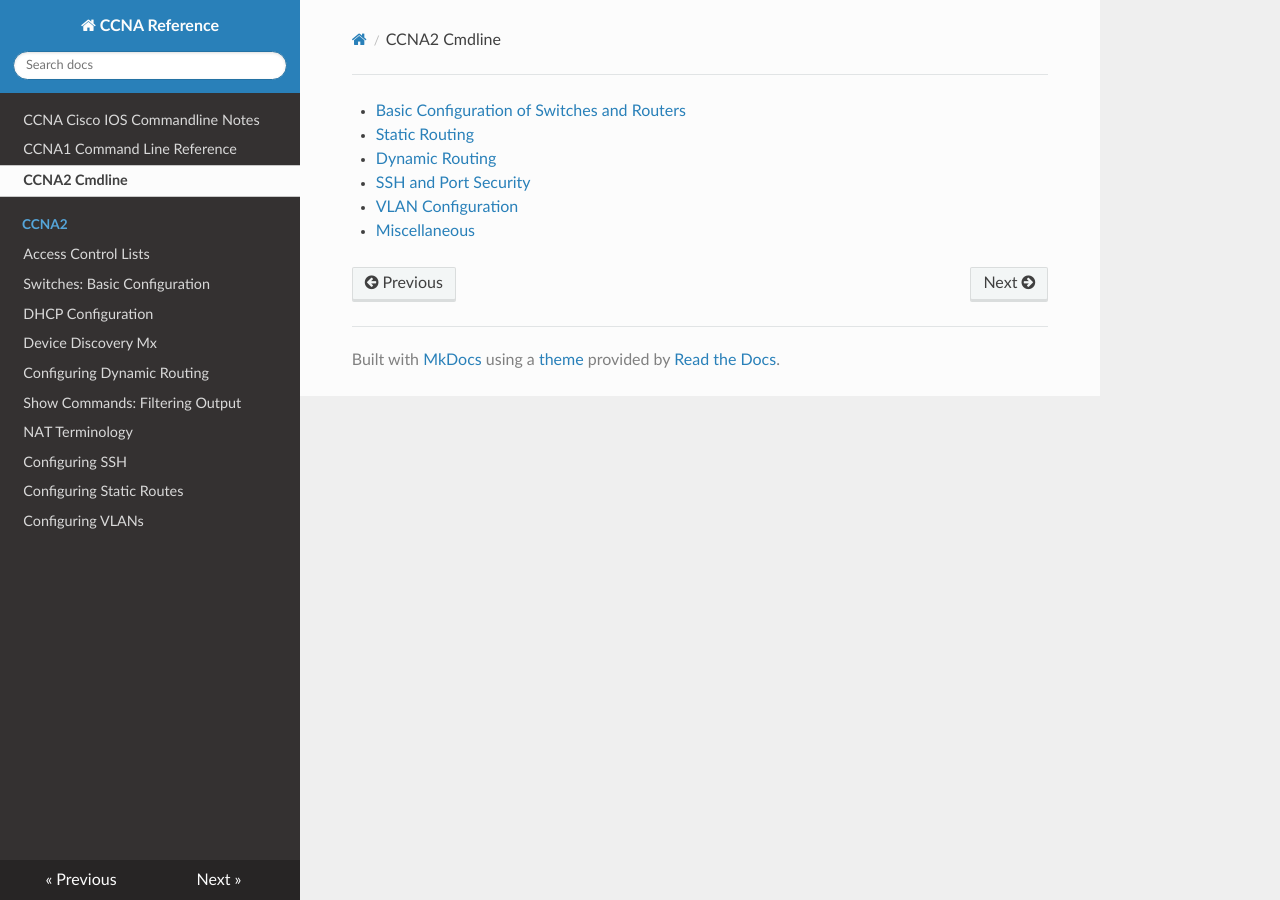
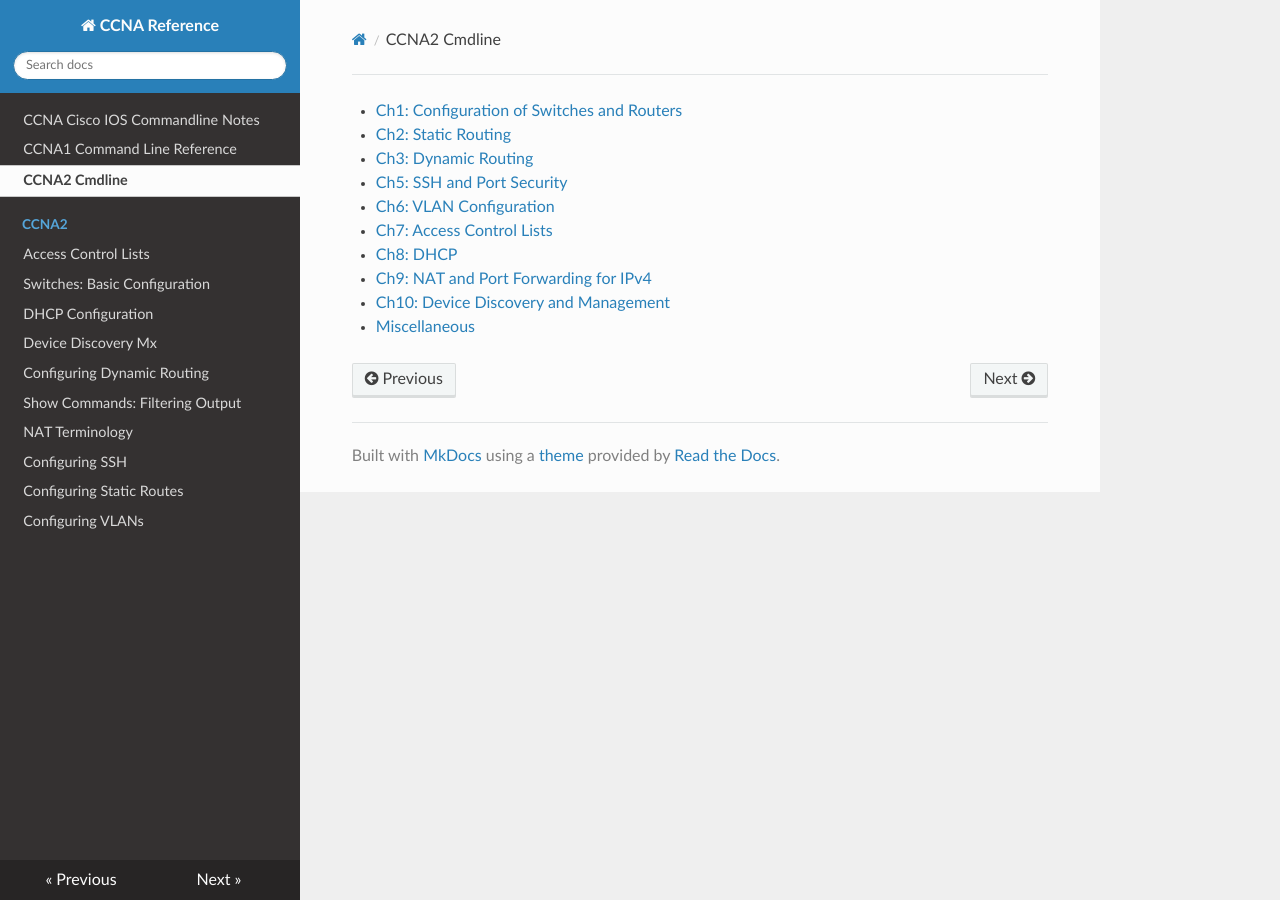
Before and after one commit to dotneko/ccna-ref, an MkDocs documentation site: the page built from docs/CCNA2_Cmdline.md, in a window 1280 px wide. Built offline with MkDocs 1.6.1, drawn with Linux system fonts in a browser that asks for light colours; nearby versions of some CDN libraries.

Commit message:
Update CCNA index

```diff
--- a/docs/CCNA2_Cmdline.md
+++ b/docs/CCNA2_Cmdline.md
@@ -1,6 +1,10 @@
-- [Basic Configuration of Switches and Routers](./CCNA2/Basic_Configuration.md)
-- [Static Routing](./CCNA2/Static_Routing.md)
-- [Dynamic Routing](./CCNA2/Dynamic_Routing.md)
-- [SSH and Port Security](./CCNA2/SSH_and_Port_Security.md)
-- [VLAN Configuration](./CCNA2/VLAN_Configuration.md)
+- [Ch1: Configuration of Switches and Routers](./CCNA2/Basic_Configuration.md)
+- [Ch2: Static Routing](./CCNA2/Static_Routing.md)
+- [Ch3: Dynamic Routing](./CCNA2/Dynamic_Routing.md)
+- [Ch5: SSH and Port Security](./CCNA2/SSH_and_Port_Security.md)
+- [Ch6: VLAN Configuration](./CCNA2/VLAN_Configuration.md)
+- [Ch7: Access Control Lists](./CCNA2/Access_Control_Lists.md)
+- [Ch8: DHCP](./CCNA2/DHCP_Configuration.md)
+- [Ch9: NAT and Port Forwarding for IPv4](./CCNA2/NAT_Port_Forwarding.md)
+- [Ch10: Device Discovery and Management](./CCNA2/Device_Discovery_Mx.md)
 - [Miscellaneous](./CCNA2/Miscellaneous.md)
```
